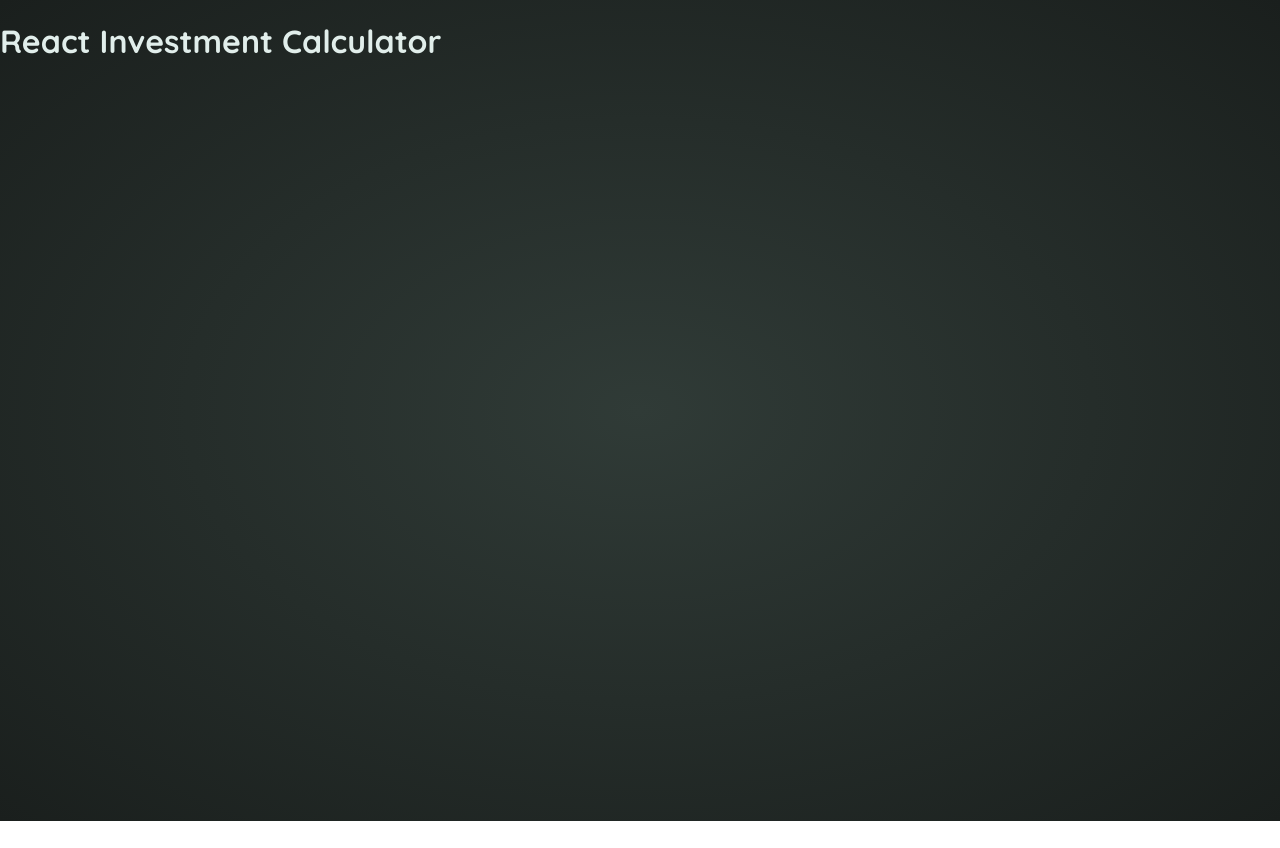
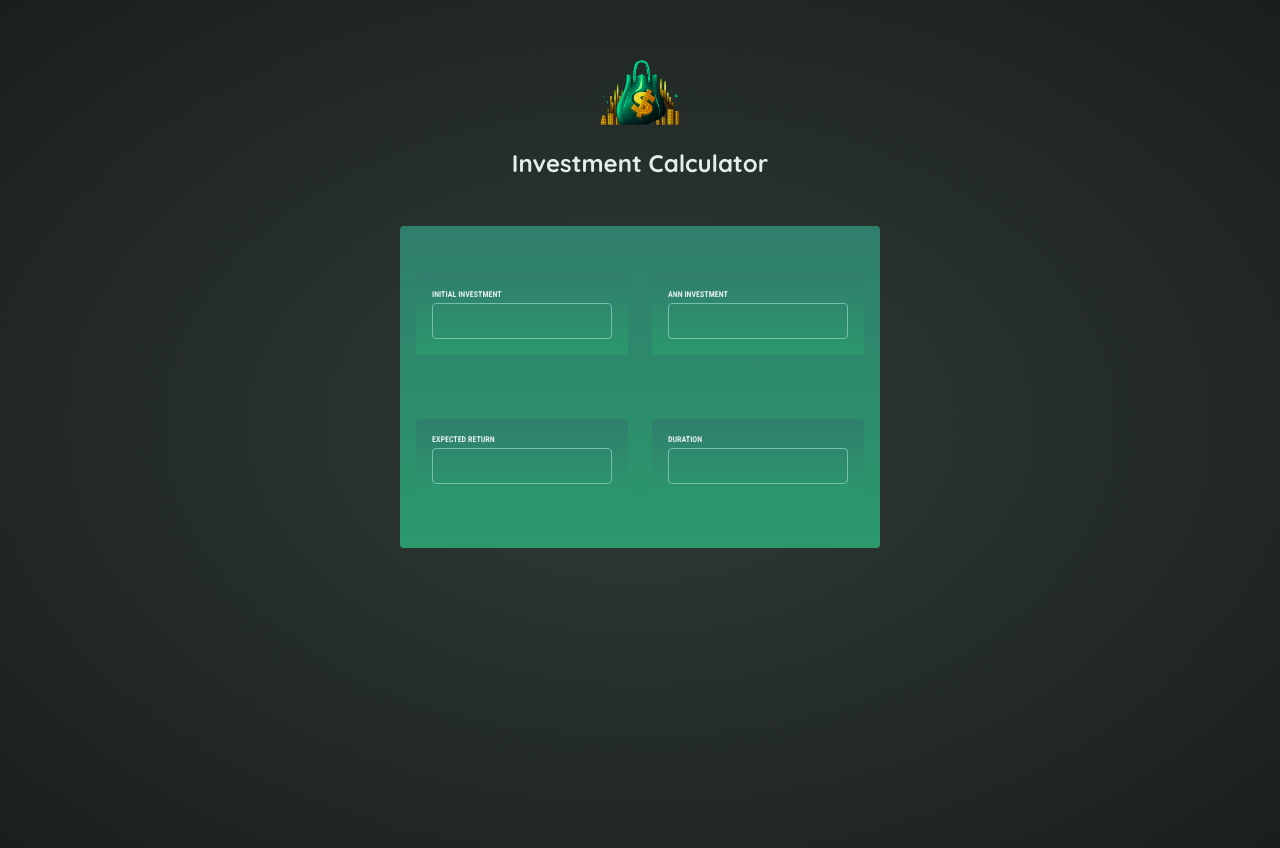
Before and after one commit to ShahafPinto/investment-calculator, a React (Vite) app: page / in a window 1280 px wide. Before the commit the page ends 821 px from the top, so only its background shows below. Built offline with nearby package versions, Linux system fonts and the light colour scheme.

Commit message:
added Header & UserInputs components

```diff
--- a/src/App.jsx
+++ b/src/App.jsx
@@ -1,6 +1,13 @@
+import Header from "./components/Header";
+import UserInputs from "./components/UserInputs";
+
 function App() {
   return (
-    <h1>React Investment Calculator</h1>
+    <div>
+      <Header />
+      <UserInputs />
+    </div>
+
   )
 }
 
--- /dev/null
+++ b/src/components/Header.jsx
@@ -0,0 +1,13 @@
+import React from "react";
+
+export default function Header() {
+  return (
+    <header id="header">
+      <img
+        src="src\assets\investment-calculator-logo.png"
+        alt="investment calculator logo pic"
+      />
+      <h1>Investment Calculator</h1>
+    </header>
+  );
+}
--- /dev/null
+++ b/src/components/UserInputs.jsx
@@ -0,0 +1,39 @@
+import React from 'react'
+
+export default function UserInputs() {
+  return (
+    <div id='user-input' >
+        <div className='input-group' >
+            <p id='user-input'>
+                <label >
+                    INITIAL INVESTMENT
+                </label>
+                <input type='number' min='0' step='1' required />
+            </p>
+            <p id='user-input'>
+                <label>
+                    ANN INVESTMENT
+                </label>
+                <input type='number' min='0' step='1' required />
+            </p>
+
+        </div>
+        <div className='input-group'>
+            <p id='user-input'>
+                <label>
+                    EXPECTED RETURN
+                </label>
+                <input type='number' min='0' step='1' required />
+            </p>
+            <p id='user-input'>
+                <label>
+                    DURATION
+                </label>
+                <input type='number' min='0' step='1' required />
+            </p>
+        </div>
+    </div>
+
+
+  )
+}
```
Also changed, not shown: 1 other file (tests, documents, lock files or other folders).
